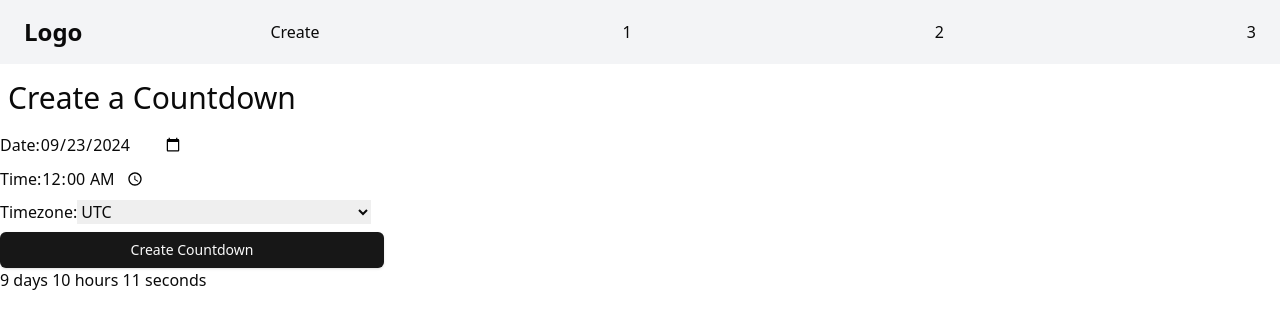
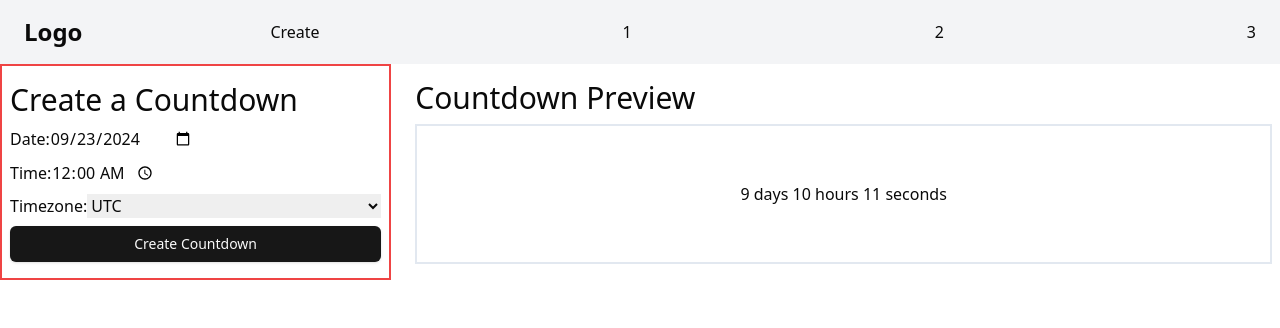
Before and after one commit to Daan-v-Berkel/countdown, a React (Vite) app: page / in a window 1280 px wide. Shown: the top 328 px of the page. Built offline with nearby package versions, Linux system fonts and the light colour scheme.

Commit message:
added slight styling for easier editing

```diff
--- a/src/components/CountdownDisplay.jsx
+++ b/src/components/CountdownDisplay.jsx
@@ -44,7 +44,8 @@ function CountdownDisplay({ countdownDateTime }) {
 
 
   return (
-    <div>
+    <div className="border-2 border-slate-200 grow flex items-center align-middle">
+			<div className="w-fit h-fit mx-auto">
 				{isFinished ? <p>Countdown finished</p>
 				:
 				timeLeft.seconds === null
@@ -55,6 +56,7 @@ function CountdownDisplay({ countdownDateTime }) {
 						value > 0 && <span key={key}>{parseInt(value)} {key} </span>
 					))}
 			</div>
+    </div>
   );
 }
 
--- a/src/components/CountdownForm.jsx
+++ b/src/components/CountdownForm.jsx
@@ -31,8 +31,9 @@ function CountdownForm() {
 	}
 
   return (
-    <div>
-      <h1 className='text-3xl py-4 px-2'>Create a Countdown</h1>
+    <div className='flex flex-row space-x-4'>
+			<div className='border-2 border-red-500 flex flex-col space-y-2 py-4 px-2'>
+				<h2 className='text-3xl'>Create a Countdown</h2>
 				<form onSubmit={handleSubmit}
 							className="flex flex-col space-y-2 max-w-sm">
 					<div>
@@ -54,7 +55,11 @@ function CountdownForm() {
 					<Button>Create Countdown</Button>
 				</form>
 				{createdCountdown && <p>Created countdown: <a href={createdCountdown}>{createdCountdown}</a></p>}
+			</div>
+			<div className='flex flex-col space-y-2 py-4 px-2 grow'>
+				<h2 className='text-3xl'>Countdown Preview</h2>
 				<CountdownDisplay countdownDateTime={getCountdown()} />
+			</div>
     </div>
   );
 }
```
Lines whose indentation alone changed are shown as unchanged.
